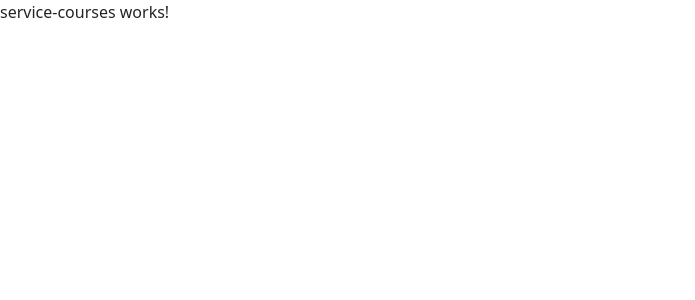
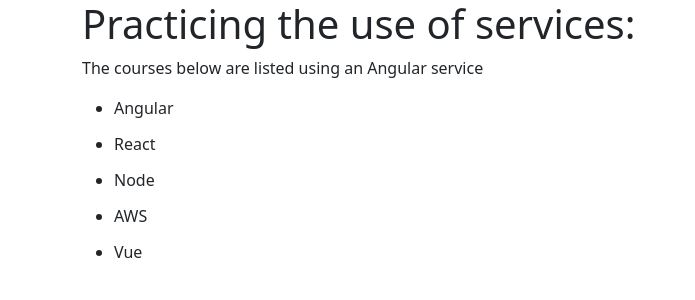
Before and after one commit to MatheusMattana/angular-practice, an Angular app: page /courses-service in a window 1280 px wide. Shown: the top 300 px of the page, without its empty margins (0-695 px from the left). Built offline with nearby package versions, Linux system fonts and the light colour scheme.

Commit message:
feat(page): Practicing the use of angular services

```diff
--- a/src/app/pages/service-courses/service-courses.component.html
+++ b/src/app/pages/service-courses/service-courses.component.html
@@ -1 +1,12 @@
-<p>service-courses works!</p>
+<div class="container">
+
+  <h1>Practicing the use of services:</h1>
+
+  <p>The courses below are listed using an Angular service</p>
+
+  <ul>
+    <li *ngFor="let course of courses">
+      <span>{{ course }}</span>
+    </li>
+  </ul>
+</div>
--- a/src/app/pages/service-courses/service-courses.component.scss
+++ b/src/app/pages/service-courses/service-courses.component.scss
@@ -0,0 +1,3 @@
+li {
+  margin-bottom: 12px;
+}
--- a/src/app/pages/service-courses/service-courses.component.ts
+++ b/src/app/pages/service-courses/service-courses.component.ts
@@ -1,15 +1,17 @@
+import { CoursesService } from './../../services/courses/courses.service';
 import { Component, OnInit } from '@angular/core';
 
 @Component({
   selector: 'app-service-courses',
   templateUrl: './service-courses.component.html',
-  styleUrls: ['./service-courses.component.scss']
+  styleUrls: ['./service-courses.component.scss'],
 })
 export class ServiceCoursesComponent implements OnInit {
+  courses = [''];
 
-  constructor() { }
+  constructor(private coursesService: CoursesService) {}
 
   ngOnInit(): void {
+    this.courses = this.coursesService.getCourses();
   }
-
 }
```
